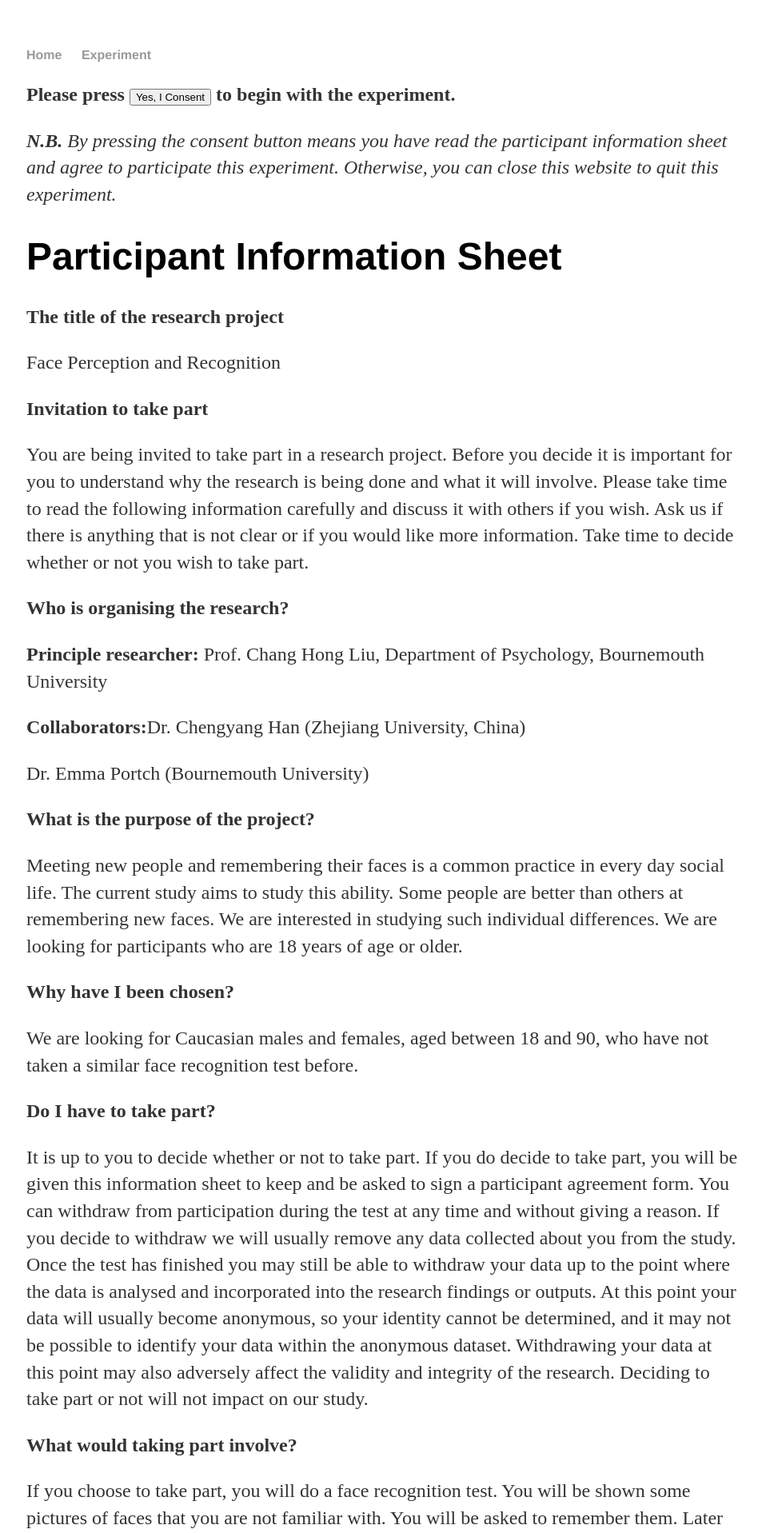
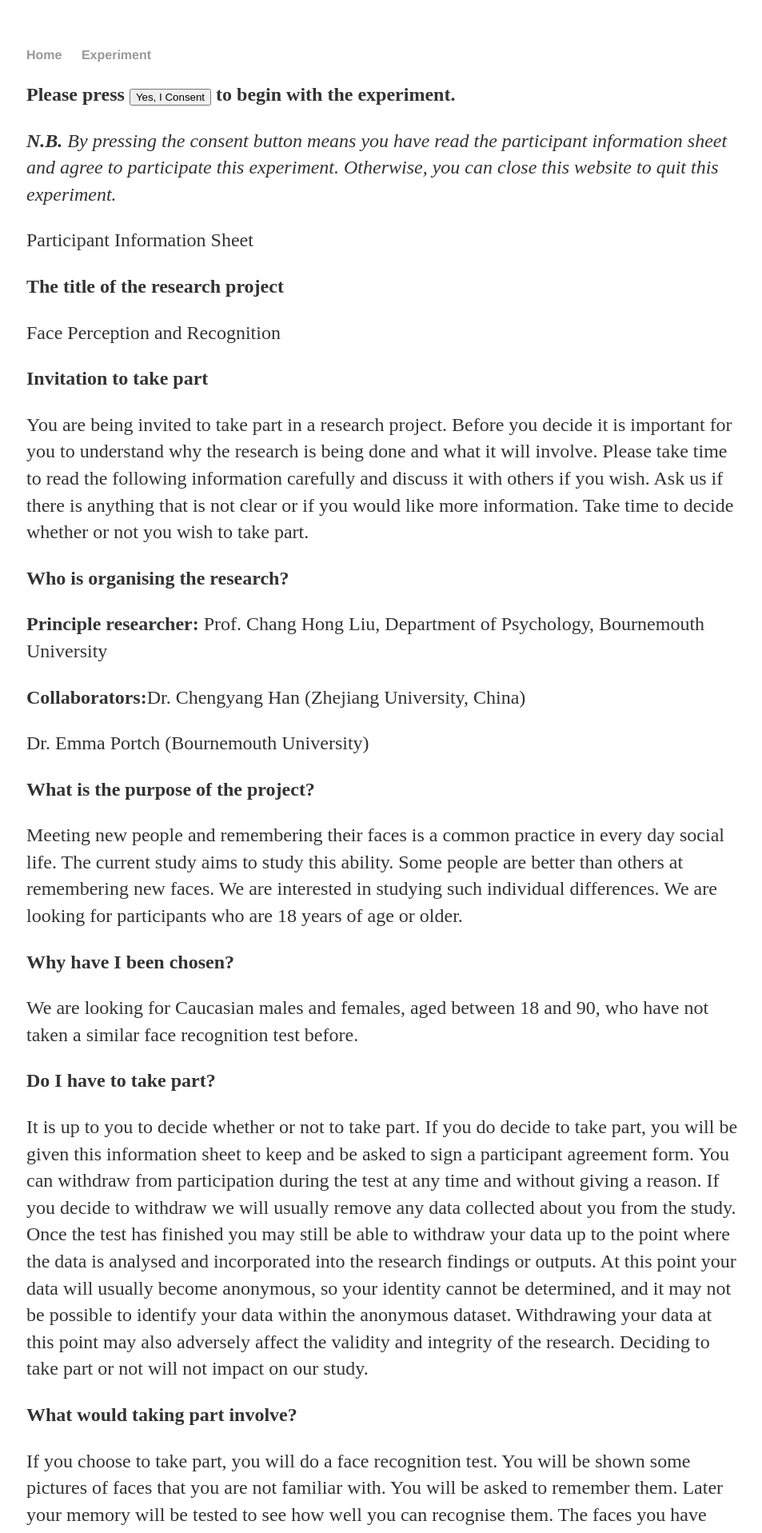
Before and after one commit to chengyanghan/chengyanghan.github.io, a Jekyll site: the page built from experiment/cfmt/index.html, in a window 1280 px wide. Shown: the top 1917 px of the page at 80% size, without its empty margins (159-1112 px from the left). Built offline with Jekyll 4.4.1, drawn with Linux system fonts in a browser that asks for light colours.

```diff
--- a/experiment/cfmt/index.html
+++ b/experiment/cfmt/index.html
@@ -5,7 +5,7 @@ title: Chengyang Han
 <div class="blurb">
 	<p><b>Please press <a href="https://pavlovia.org/run/chengyang/cfmt_morphed3/html/"><button>Yes, I Consent</button></a> to begin with the experiment.</b></p>
 	<p><i><b>N.B.</b> By pressing the consent button means you have read the participant information sheet and agree to participate this experiment. Otherwise, you can close this website to quit this experiment. </i></p>
-	<h1>Participant Information Sheet</h1>
+	<p>Participant Information Sheet</p>
 	<p><b>The title of the research project </b></p>
 
 
```
